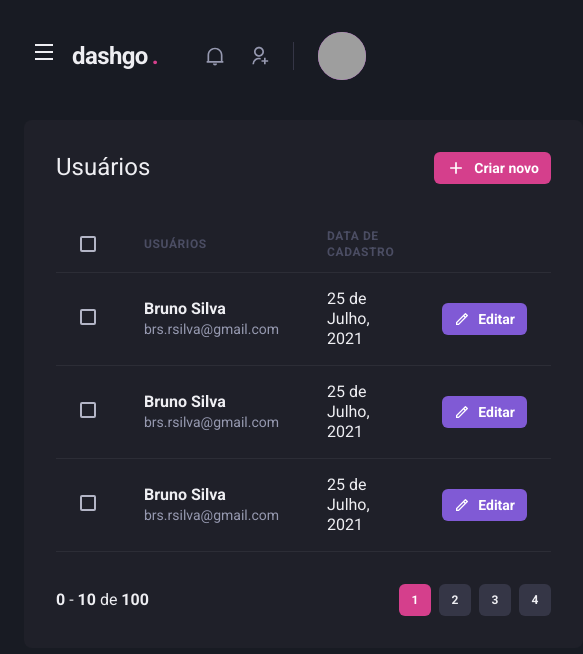
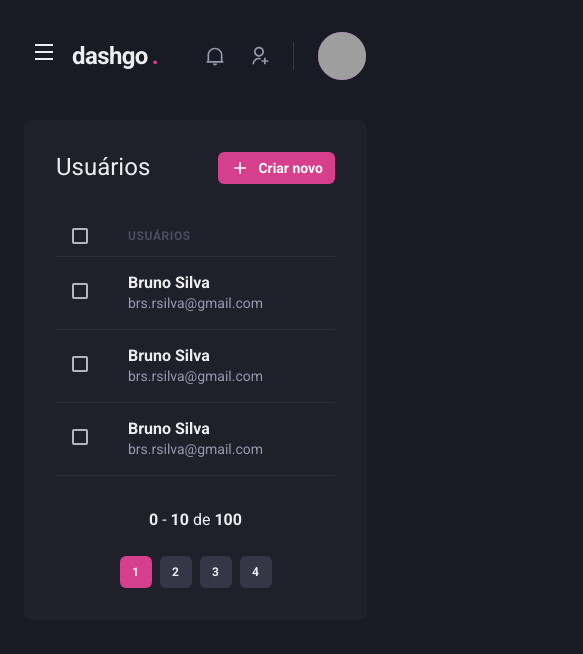
Before and after one commit to brunosilva/dashgo, a Next.js app: page /users in a window 390 px wide. Shown: the top 654 px of the page, 583 px wide, since content can reach past the window. Built offline with nearby package versions, Linux system fonts and the light colour scheme; grey boxes are pictures that could not be loaded.

Commit message:
resolve responsive table - part 1

```diff
--- a/src/components/Pagination.tsx
+++ b/src/components/Pagination.tsx
@@ -4,7 +4,7 @@
 export function Pagination() {
   return (
     <Stack
-        direction="row"
+        direction={["column", "row"]}
         spacing="6"
         mt="8"
         justify="space-between"
--- a/src/pages/users/index.tsx
+++ b/src/pages/users/index.tsx
@@ -12,6 +12,7 @@
   Thead,
   Tr,
   Text,
+  useBreakpointValue,
 } from "@chakra-ui/react";
 import React from "react";
 import { RiAddLine, RiPencilLine } from "react-icons/ri";
@@ -20,6 +21,11 @@
 import { Sidebar } from "../../components/Sidebar";
 
 export default function UserList() {
+  const isWideVersion = useBreakpointValue({
+    base: false,
+    lg: true,
+  });
+
   return (
     <Box>
       <Header />
@@ -47,17 +53,17 @@
           <Table colorScheme="whiteAlpha">
             <Thead>
               <Tr>
-                        <Th px="6" color="gray.300" width="8">
+                <Th px={["4", "4", "6"]} color="gray.300" width="8">
                   <Checkbox colorScheme="pink"></Checkbox>
                 </Th>
                 <Th>Usuários</Th>
-                        <Th>Data de cadastro</Th>
+                { isWideVersion && <Th>Data de cadastro</Th>}
                 <Th width="8"></Th>
               </Tr>
             </Thead>
             <Tbody>
               <Tr>
-                        <Td px="6">
+                <Td px={["4", "4", "6"]}>
                   <Checkbox colorScheme="pink"></Checkbox>
                 </Td>
                 <Td>
@@ -68,21 +74,21 @@
                     </Text>
                   </Box>
                 </Td>
-                        <Td>25 de Julho, 2021</Td>
+                { isWideVersion && <Td>25 de Julho, 2021</Td>}
                 <Td>
-                        <Button
-                            as="a"
+                  { isWideVersion &&
+                    <Button as="a"
                         size="sm"
                         fontSize="sm"
                         colorScheme="purple"
                         leftIcon={<Icon as={RiPencilLine} fontSize="16" />}
                     >
                         Editar
-                        </Button>
+                    </Button> }
                 </Td>
               </Tr>
               <Tr>
-                        <Td px="6">
+                <Td px={["4", "4", "6"]}>
                   <Checkbox colorScheme="pink"></Checkbox>
                 </Td>
                 <Td>
@@ -93,21 +99,21 @@
                     </Text>
                   </Box>
                 </Td>
-                        <Td>25 de Julho, 2021</Td>
+                { isWideVersion && <Td>25 de Julho, 2021</Td>}
                 <Td>
-                        <Button
-                            as="a"
+                  { isWideVersion &&
+                    <Button as="a"
                         size="sm"
                         fontSize="sm"
                         colorScheme="purple"
                         leftIcon={<Icon as={RiPencilLine} fontSize="16" />}
                     >
                         Editar
-                        </Button>
+                    </Button> }
                 </Td>
               </Tr>
               <Tr>
-                        <Td px="6">
+                <Td px={["4", "4", "6"]}>
                   <Checkbox colorScheme="pink"></Checkbox>
                 </Td>
                 <Td>
@@ -118,17 +124,17 @@
                     </Text>
                   </Box>
                 </Td>
-                        <Td>25 de Julho, 2021</Td>
+                { isWideVersion && <Td>25 de Julho, 2021</Td>}
                 <Td>
-                        <Button
-                            as="a"
+                  { isWideVersion &&
+                    <Button as="a"
                         size="sm"
                         fontSize="sm"
                         colorScheme="purple"
                         leftIcon={<Icon as={RiPencilLine} fontSize="16" />}
                     >
                         Editar
-                        </Button>
+                    </Button> }
                 </Td>
               </Tr>
             </Tbody>
```
Lines whose indentation alone changed are shown as unchanged.
